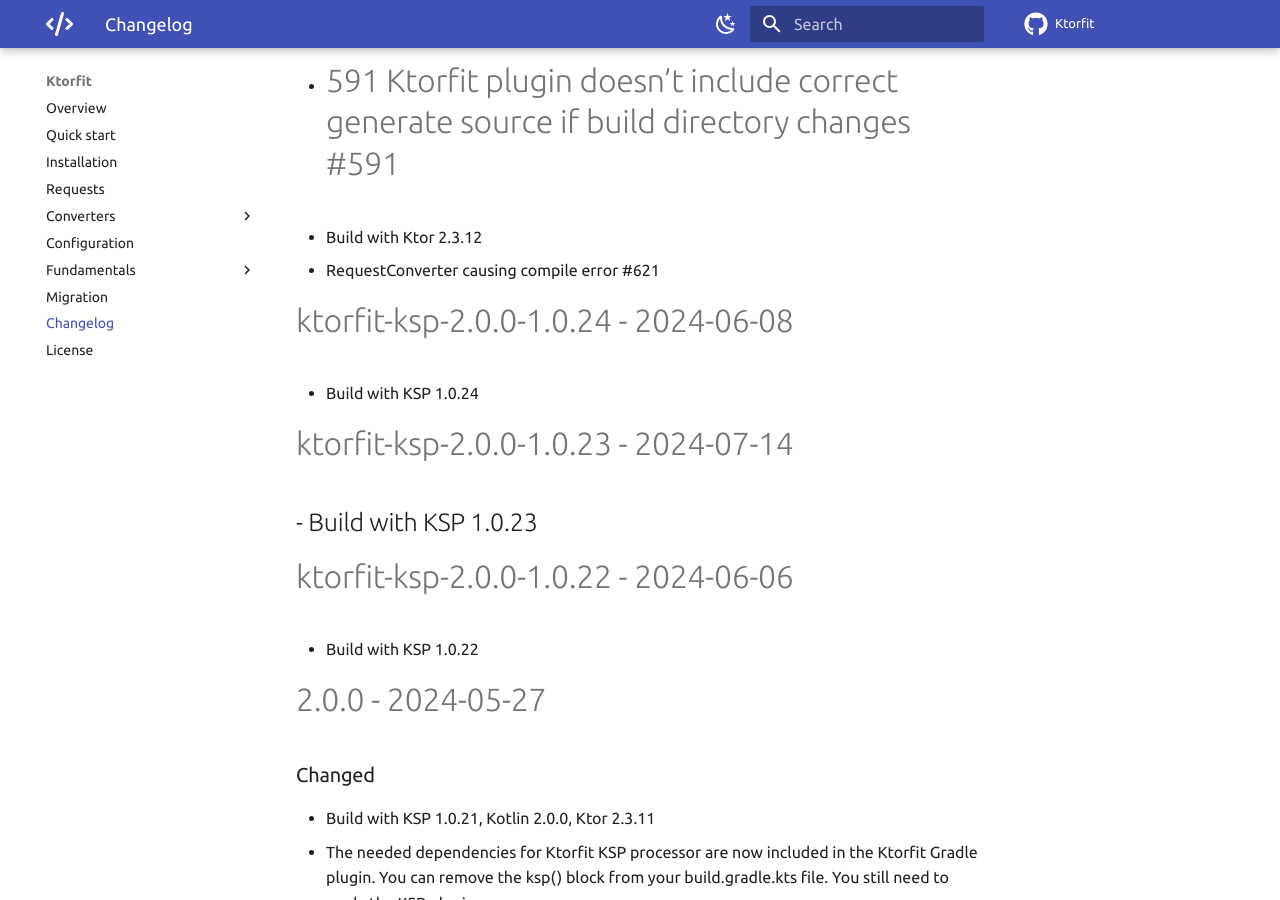
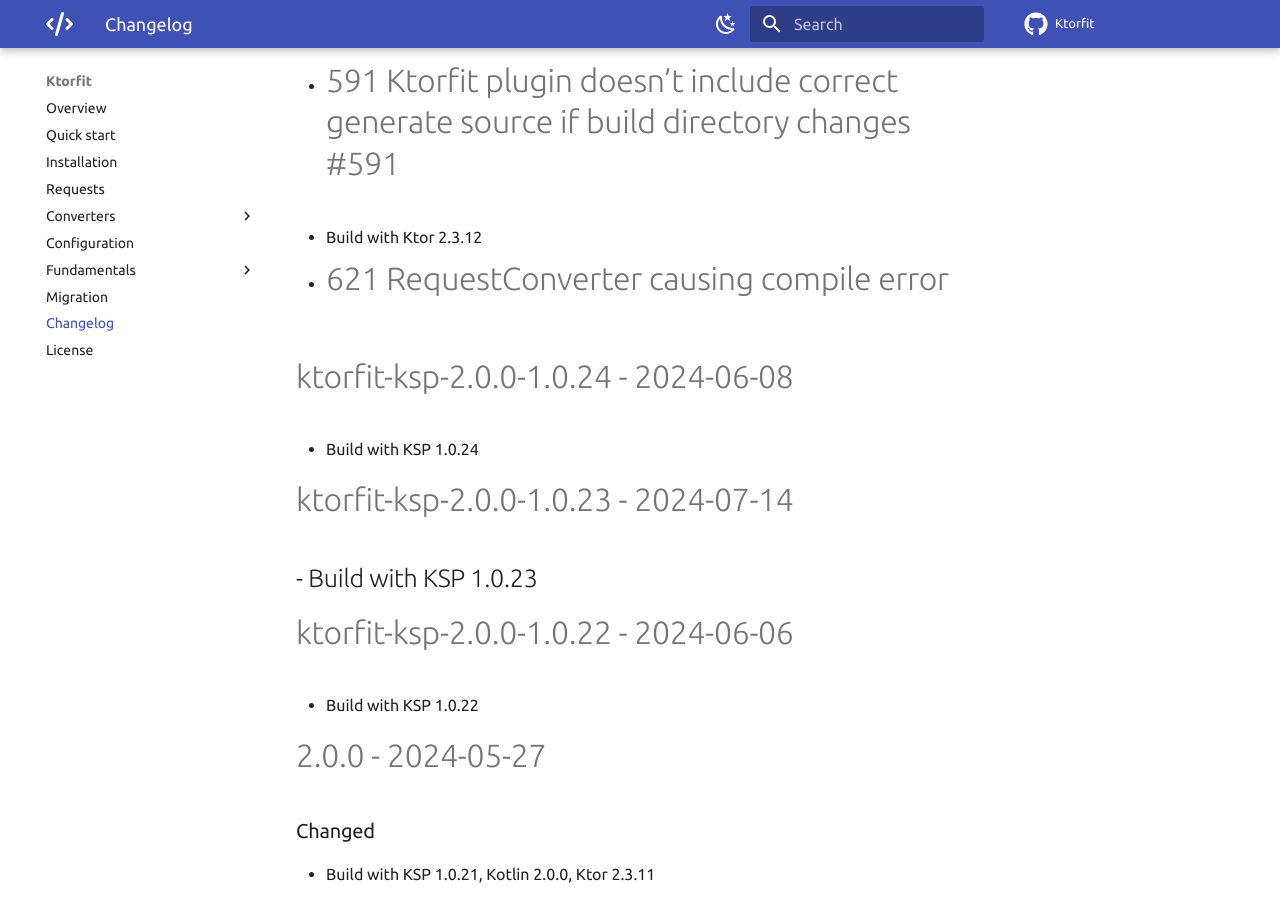
Before and after one commit to Foso/Ktorfit, an MkDocs documentation site: the page built from docs/CHANGELOG.md, in a window 1280 px wide and 900 px high, scrolled down 489 px. Built offline with MkDocs 1.6.1 and Material for MkDocs 9.7.7, drawn with Linux system fonts in a browser that asks for light colours; comment, search, counter and statistics services are not loaded.

```diff
--- a/docs/CHANGELOG.md
+++ b/docs/CHANGELOG.md
@@ -13,7 +13,7 @@ Unreleased
 - #594 Endpoint with types from other module
 - #591 Ktorfit plugin doesn't include correct generate source if build directory changes #591
 - Build with Ktor 2.3.12
--  RequestConverter causing compile error #621
+- #621 RequestConverter causing compile error
 
 ktorfit-ksp-2.0.0-1.0.24 - 2024-06-08
 ========================================
```
